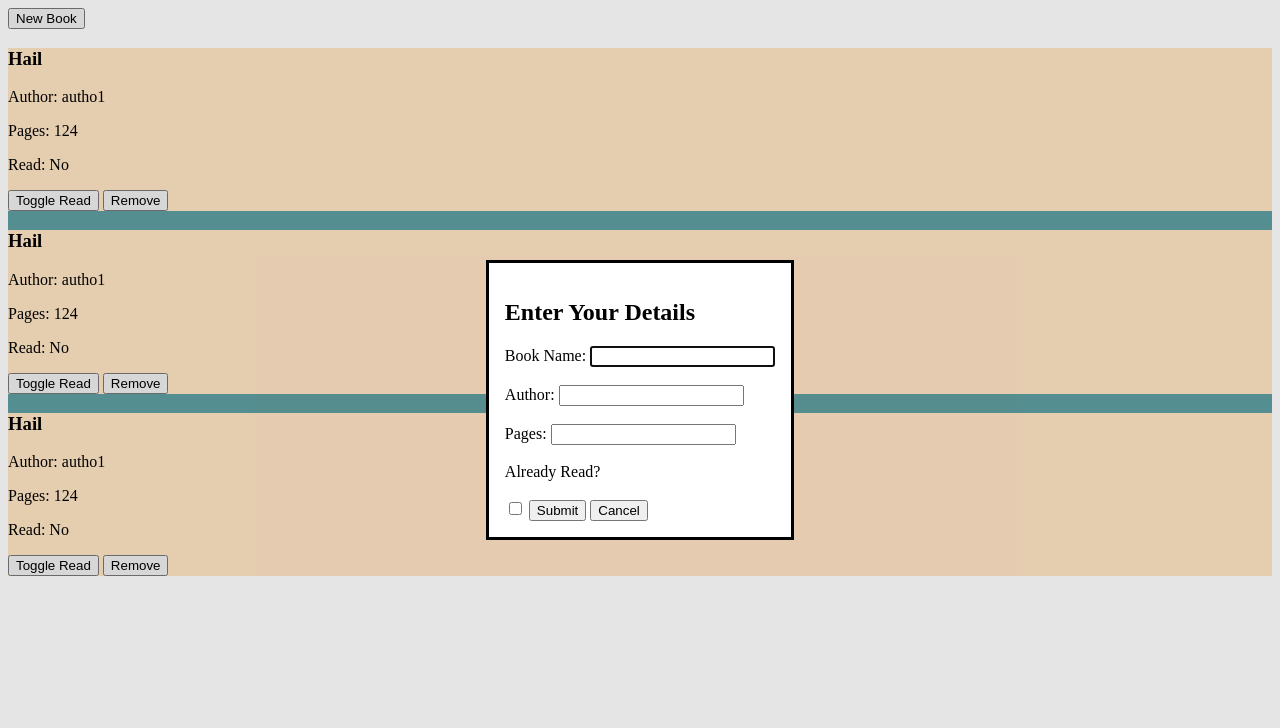
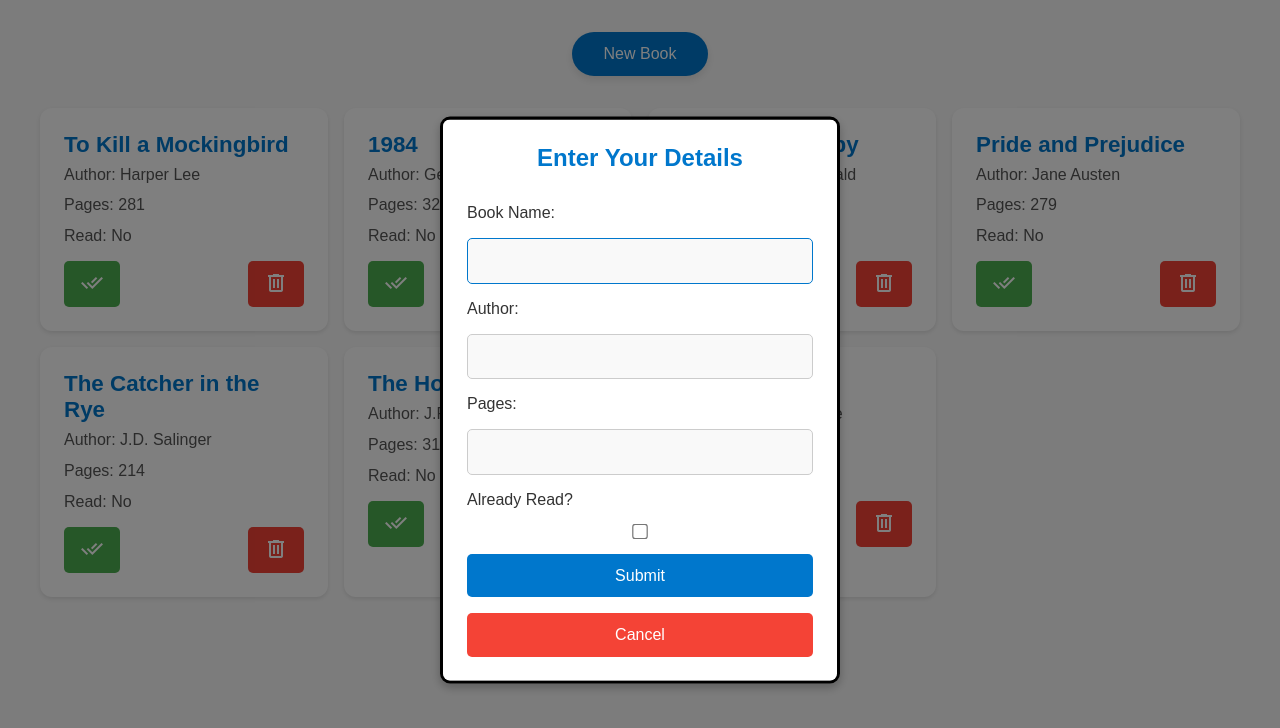
Before and after one commit to AbhinavJawle/library-app, a plain HTML site: page index.html in a window 1280 px wide. Both pictures are taken after a click on the button "New Book". Drawn offline with nearby package versions, Linux system fonts and the light colour scheme.

Commit message:
add styling

```diff
--- a/index.html
+++ b/index.html
@@ -5,7 +5,10 @@
     <meta name="viewport" content="width=device-width, initial-scale=1.0">
     <title>Libris</title>
     <link rel="stylesheet" href="style.css">
+    <link href="https://fonts.googleapis.com/css2?family=Material+Icons&display=swap" rel="stylesheet">
 
+    <!-- Load the Material Symbols Outlined font -->
+    <link href="https://fonts.googleapis.com/css2?family=Material+Symbols+Outlined:wght@500&display=swap" rel="stylesheet">
 </head>
 <body>
     <button class="add-btn">New Book</button>
@@ -15,15 +18,15 @@
         <form id="book-form">
             <h2>Enter Your Details</h2>
             <label for="bookName">Book Name:</label>
-            <input type="text" id="bookName" name="bookName" required><br><br>
+            <input type="text" id="bookName" name="bookName" required>
 
             <label for="author">Author:</label>
-            <input type="text" id="author" name="author" required><br><br>
+            <input type="text" id="author" name="author" required>
 
             <label for="pages">Pages:</label>
-            <input type="number" id="pages" name="pages" required><br><br>
+            <input type="number" id="pages" name="pages" required>
 
-            <label for="isRead">Already Read?</label><br><br>
+            <label for="isRead">Already Read?</label>
             <input type="checkbox" name="isRead" id="isRead">
 
             <button type="submit">Submit</button>
--- a/script.js
+++ b/script.js
@@ -1,35 +1,66 @@
-
 const bookDisplay = document.querySelector('.book-display');
 
 const addButton = document.querySelector('.add-btn');
+
 const dialog = document.getElementById("new-book-dialog");
 const cancelDialogBtn = document.getElementById("cancelDialog");
 const form = document.getElementById("book-form");
+
 const isRead = document.getElementById("isRead");
 
 
 const myLibrary = [
     //initial books
     book1 = {
-        title : 'Hail',
-        author : 'autho1',
-        pages : 124,
-        isRead : true,
+        title: 'To Kill a Mockingbird',
+        author: 'Harper Lee',
+        pages: 281,
+        isRead: true,
     },
 
     book2 = {
-        title : 'Hail',
-        author : 'autho1',
-        pages : 124,
-        isRead : true,
+        title: '1984',
+        author: 'George Orwell',
+        pages: 328,
+        isRead: false,
     },
 
     book3 = {
-        title : 'Hail',
-        author : 'autho1',
-        pages : 124,
-        isRead : true,
+        title: 'The Great Gatsby',
+        author: 'F. Scott Fitzgerald',
+        pages: 180,
+        isRead: true,
     },
+
+    book4 = {
+        title: 'Pride and Prejudice',
+        author: 'Jane Austen',
+        pages: 279,
+        isRead: false,
+    },
+
+    book5 = {
+        title: 'The Catcher in the Rye',
+        author: 'J.D. Salinger',
+        pages: 214,
+        isRead: true,
+    },
+
+    book6 = {
+        title: 'The Hobbit',
+        author: 'J.R.R. Tolkien',
+        pages: 310,
+        isRead: false,
+    },
+
+    book7 = {
+        title: 'Moby-Dick',
+        author: 'Herman Melville',
+        pages: 635,
+        isRead: true,
+    },
+
+
     //books will add here
 ];
 
@@ -39,9 +70,6 @@ function Book(title, author, pages, isRead) {
   this.pages = pages;
   this.isRead = isRead;
 }
-
-
-
 
 addButton.addEventListener('click', () => {
     dialog.showModal();
@@ -57,6 +85,7 @@ form.addEventListener("submit", (event) => {
     const submittedIsRead = isRead.checked ? 'true' : 'false';
 
     addBookToLibrary(submittedTitle, submittedAuthor, submittedPages, submittedIsRead);
+
     form.reset();
     dialog.close();
 
@@ -65,39 +94,17 @@ form.addEventListener("submit", (event) => {
 function addBookToLibrary(title, author, pages, isRead) {
     const newBook = new Book(title, author, pages, isRead)
     myLibrary.push(newBook);
+
     displayBooks();
-    console.log(newBook)
-    console.log(myLibrary);
 }
-
-// function createBookCard(title, author, pages, isRead){
-//     // Create a book card container
-//     const bookCard = document.createElement('div');
-//     bookCard.classList.add('book-card');
-
-//     // Create and set up child elements
-//     const titleText = document.createElement('h3');
-//     titleText.textContent = `Title: ${title}`;
-
-//     const authorText = document.createElement('p');
-//     authorText.textContent = `Author: ${author}`;
-
-//     const pagesText = document.createElement('p');
-//     pagesText.textContent = `Pages: ${pages}`;
-
-//     const isReadText = document.createElement('p');
-//     isReadText.textContent = `Read: ${isRead == 'true' ? 'Yes' : 'No'}`;
-
-
-//     // Append elements to the book card
-//     bookCard.append(titleText, authorText, pagesText, isReadText);
-//     return bookCard;
-// }
 
 
 function displayBooks() {
+
     bookDisplay.innerHTML = '';
+
     myLibrary.forEach((book, index) => {
+
         const bookCard = document.createElement('div');
         bookCard.classList.add('book-card');
 
@@ -106,8 +113,15 @@ function displayBooks() {
                 <p>Author: ${book.author}</p>
                 <p>Pages: ${book.pages}</p>
                 <p>Read: ${book.isRead == 'true' ? 'Yes' : 'No'}</p>
-                <button class="toggle-read" data-index="${index}">Toggle Read</button>
-                <button class="remove-book" data-index="${index}">Remove</button>
+                <div class=card-button-div>
+                    <button class="card-button toggle-read" data-index="${index}">
+                        <i class="material-symbols-outlined">done_all</i>
+                    </button>
+
+                    <button class="card-button remove-book" data-index="${index}">
+                        <span class="material-symbols-outlined">delete</span>
+                    </button>
+                </div>
             `;
 
         bookDisplay.appendChild(bookCard)
@@ -115,18 +129,24 @@ function displayBooks() {
 
     document.querySelectorAll('.toggle-read').forEach(button => {
         button.addEventListener('click', (e) => {
-            const BookIndex = e.target.getAttribute('data-index');
-            myLibrary[BookIndex].isRead == 'true' ? myLibrary[BookIndex].isRead = 'false' : myLibrary[BookIndex].isRead = 'true';
-            displayBooks()
-        })
-    })
+            // Use the button as the target
+            const BookIndex = e.currentTarget.getAttribute('data-index');
+            if (BookIndex !== null) {
+                myLibrary[BookIndex].isRead = myLibrary[BookIndex].isRead === 'true' ? 'false' : 'true';
+                console.log('clicked');
+                displayBooks();  // Re-render the book list
+            }
+        });
+    });
 
 
     document.querySelectorAll('.remove-book').forEach(button => {
+
         button.addEventListener('click', (e) => {
             const BookIndex = e.target.getAttribute('data-index');
             console.log(BookIndex)
             myLibrary.splice(BookIndex, 1);
+
             displayBooks();
         })
     })
@@ -137,5 +157,6 @@ cancelDialogBtn.addEventListener("click", (e) => {
     e.preventDefault();
     form.reset();
     dialog.close();
-  });
+});
+
 displayBooks();
--- a/style.css
+++ b/style.css
@@ -1,7 +1,255 @@
+/* *{
+    margin: 0;
+}
+
 .book-display {
     background-color: cadetblue;
+    display: flex;
+    flex-wrap: wrap;
+    padding: 50px;
+    width: 100vw;
+    height: 100vh;
+    gap: 40px;
 }
 
 .book-card{
+    display: flex;
+    border-radius: 10px;
+    flex-direction: column;
     background-color: bisque;
+    padding: 10px;
+    width: 200px;
+    height: 350px;
+    justify-content: space-evenly;
+
 }
+
+.card-button-div{
+    display: flex;
+    gap: 20px;
+}
+
+.card-button{
+    background-color: aqua;
+
+}
+
+.toggle-read{
+    background-image: url('check.svg');
+    background-repeat: no-repeat;
+    background-position: center;
+    background-size: 24px 24px;
+    padding: 10px 40px; /* Adjust padding for text + icon
+    border: 1px solid #ccc;
+    border-radius: 5px;
+    cursor: pointer;
+} */
+
+/* General Reset */
+/* General Reset */
+* {
+    margin: 0;
+    padding: 0;
+    box-sizing: border-box;
+}
+
+/* Body Styling */
+body {
+    font-family: 'Arial', sans-serif;
+    background-color: #f9f9f9;
+    color: #333;
+    display: flex;
+    flex-direction: column;
+    align-items: center;
+    justify-content: flex-start;
+    padding: 2rem;
+}
+
+/* Add Button Styling */
+.add-btn {
+    background-color: #0077cc;
+    color: #ffffff;
+    border: none;
+    border-radius: 50px;
+    padding: 0.8rem 2rem;
+    font-size: 1rem;
+    cursor: pointer;
+    margin-bottom: 2rem;
+    box-shadow: 0 4px 8px rgba(0, 0, 0, 0.1);
+    transition: background-color 0.3s, transform 0.2s;
+}
+
+.add-btn:hover {
+    background-color: #005fa3;
+    transform: scale(1.05);
+}
+
+/* Book Display Grid */
+.book-display {
+    display: grid;
+    grid-template-columns: repeat(auto-fit, minmax(250px, 1fr));
+    gap: 1rem;
+    width: 100%;
+    max-width: 1200px;
+}
+
+/* Book Card Styling */
+.book-card {
+    background-color: #ffffff;
+    border: none;
+    border-radius: 12px;
+    box-shadow: 0 2px 4px rgba(0, 0, 0, 0.1);
+    padding: 1.5rem;
+    text-align: left;
+    transition: transform 0.2s, box-shadow 0.2s;
+}
+
+.book-card:hover {
+    transform: translateY(-5px);
+    box-shadow: 0 6px 12px rgba(0, 0, 0, 0.15);
+}
+
+.book-card h3 {
+    font-size: 1.4rem;
+    color: #0077cc;
+    margin-bottom: 0.5rem;
+}
+
+.book-card p {
+    font-size: 1rem;
+    color: #555;
+    margin-bottom: 0.8rem;
+}
+
+/* Card Button Container */
+.card-button-div {
+    display: flex;
+    justify-content: space-between;
+    margin-top: 1rem;
+}
+
+/* Card Buttons */
+.card-button {
+    background-color: #e0e0e0;
+    color: #333;
+    border: none;
+    border-radius: 5px;
+    padding: 0.6rem 1rem;
+    font-size: 0.9rem;
+    cursor: pointer;
+    transition: background-color 0.3s, transform 0.2s;
+}
+
+.card-button:hover {
+    background-color: #d6d6d6;
+    transform: scale(1.05);
+}
+
+/* Specific Buttons */
+.card-button.toggle-read {
+    background-color: #4caf50;
+    color: #ffffff;
+}
+
+.card-button.toggle-read:hover {
+    background-color: #388e3c;
+}
+
+.card-button.remove-book {
+    background-color: #f44336;
+    color: #ffffff;
+}
+
+.card-button.remove-book:hover {
+    background-color: #d32f2f;
+}
+
+#new-book-dialog {
+    position: fixed;
+    top: 50%;
+    left: 50%;
+    transform: translate(-50%, -50%);
+    background-color: #ffffff;
+    border-radius: 10px;
+    box-shadow: 0 4px 10px rgba(0, 0, 0, 0.25);
+    width: 90%;
+    max-width: 400px;
+    padding: 1.5rem;
+    z-index: 1000;
+}
+
+/* Modal Backdrop */
+#new-book-dialog::backdrop {
+    background-color: rgba(0, 0, 0, 0.5);
+}
+
+/* Form Styling */
+#book-form {
+    display: flex;
+    flex-direction: column;
+    gap: 1rem;
+}
+
+#book-form h2 {
+    font-size: 1.5rem;
+    color: #0077cc;
+    text-align: center;
+    margin-bottom: 1rem;
+}
+
+/* Input Fields */
+#book-form label {
+    font-size: 1rem;
+    color: #333;
+}
+
+#book-form input[type="text"],
+#book-form input[type="number"] {
+    width: 100%;
+    padding: 0.8rem;
+    font-size: 1rem;
+    border: 1px solid #ccc;
+    border-radius: 5px;
+    background-color: #f9f9f9;
+}
+
+#book-form input[type="text"]:focus,
+#book-form input[type="number"]:focus {
+    border-color: #0077cc;
+    outline: none;
+}
+
+/* Checkbox */
+#book-form input[type="checkbox"] {
+    transform: scale(1.2);
+}
+
+/* Buttons */
+#book-form button {
+    padding: 0.8rem;
+    font-size: 1rem;
+    border: none;
+    border-radius: 5px;
+    cursor: pointer;
+    transition: background-color 0.3s;
+}
+
+/* Submit Button */
+#book-form button[type="submit"] {
+    background-color: #0077cc;
+    color: #fff;
+}
+
+#book-form button[type="submit"]:hover {
+    background-color: #005fa3;
+}
+
+/* Cancel Button */
+#book-form button#cancelDialog {
+    background-color: #f44336;
+    color: #fff;
+}
+
+#book-form button#cancelDialog:hover {
+    background-color: #d32f2f;
+}
```
Also changed, not shown: check.svg (added), delete.svg (added).
